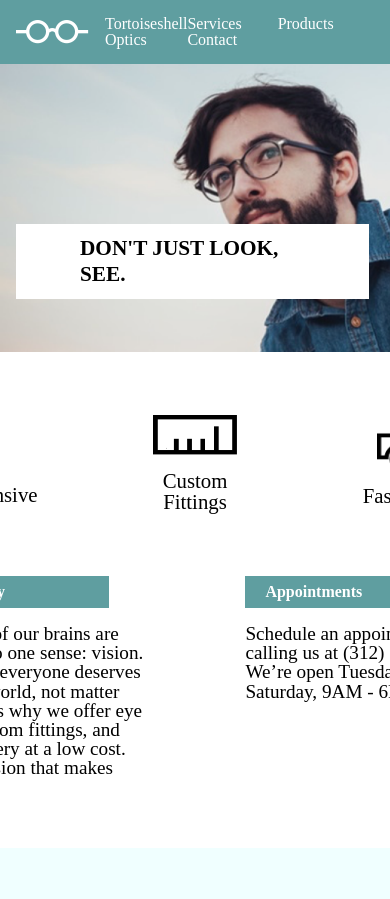
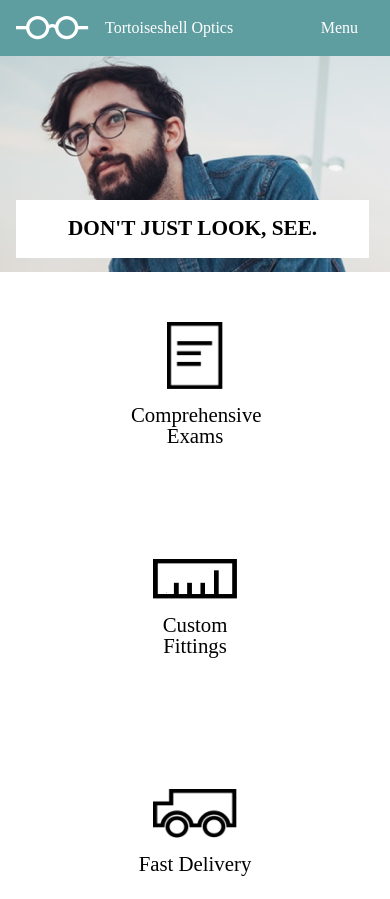
Before and after one commit to slape/optical, a plain HTML site: page index.html in a window 390 px wide. Shown: the top 899 px of the page. Drawn offline with Linux system fonts and the light colour scheme.

Commit message:
mobile final

```diff
--- a/css/master.css
+++ b/css/master.css
@@ -40,6 +40,10 @@ nav span {
   margin-right: 2rem;
 }
 
+#mobile-nav {
+  display: none;
+}
+
 .hero {
   display: flex;
   flex-direction: column;
@@ -74,6 +78,7 @@ nav span {
 }
 
 .articles.site-container {
+  height: 20rem;
   display: flex;
   align-items: center;
   justify-content: space-around;
@@ -108,8 +113,9 @@ main figure h1 {
 }
 
 article {
-  width: 35%;
-  height: 12rem;
+  width: 12rem;
+  height: 16rem;
+  margin-bottom: 5rem;
 }
 
 article h2 {
@@ -132,8 +138,8 @@ footer .site-container {
   background-color: azure;
   display: flex;
   align-items: center;
-  margin-top: 5rem;
   padding: 4rem;
+  margin-top: 1rem;
 }
 
 footer img {
@@ -177,3 +183,46 @@ footer figure {
     width: 100%;
   }
 }
+
+
+@media (max-width: 600px) {
+  .site-container {
+    flex-wrap: wrap;
+  }
+  header.top-bar {
+    width: 100%;
+  }
+
+  .hero {
+    height: 17rem;
+    width: 100%;
+    background-position: 20%;
+  }
+  #web-nav {
+    display: none;
+  }
+  #mobile-nav {
+    display: block;
+  }
+  .banner h1 {
+    text-align: center;
+    margin-top: 9rem;
+    padding: 1rem 0;
+    width: 100%
+  }
+  article {
+    width: 100%;
+    height: 5rem;
+    margin-bottom: 5rem;
+  }
+
+  article h2 {
+    width: 100%;
+    text-align: center;
+  }
+
+  article p {
+    padding-left: 1rem;
+  }
+
+}
--- a/index.html
+++ b/index.html
@@ -14,10 +14,13 @@
           <img src="resources/photos/logo-white.png" alt="white glasses logo">
           <figcaption>Tortoiseshell Optics</figcaption>
         </figure>
-        <nav>
+        <nav id="web-nav">
           <span>Services</span>
           <span>Products</span>
           <span>Contact</span>
+        </nav>
+        <nav id="mobile-nav">
+          <span>Menu</span>
         </nav>
       </header>
         <div class="banner site-container">
```
